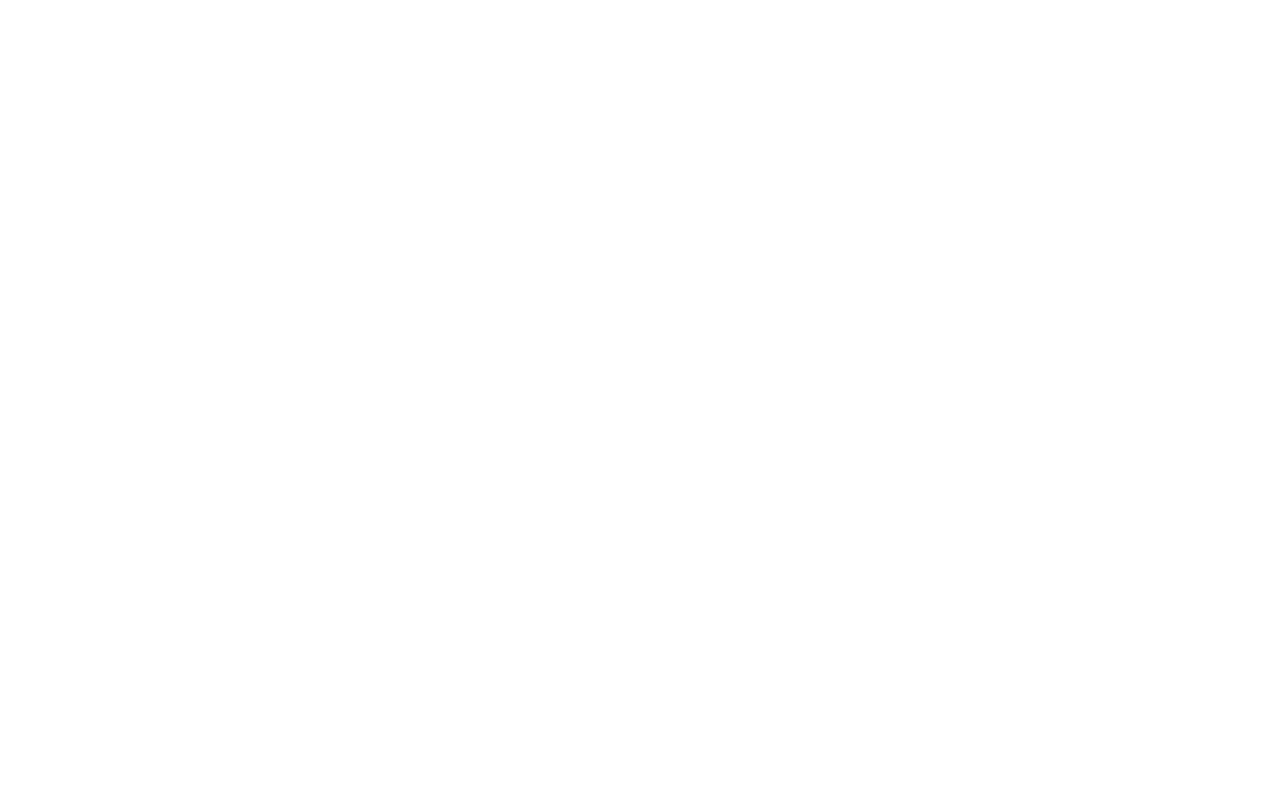
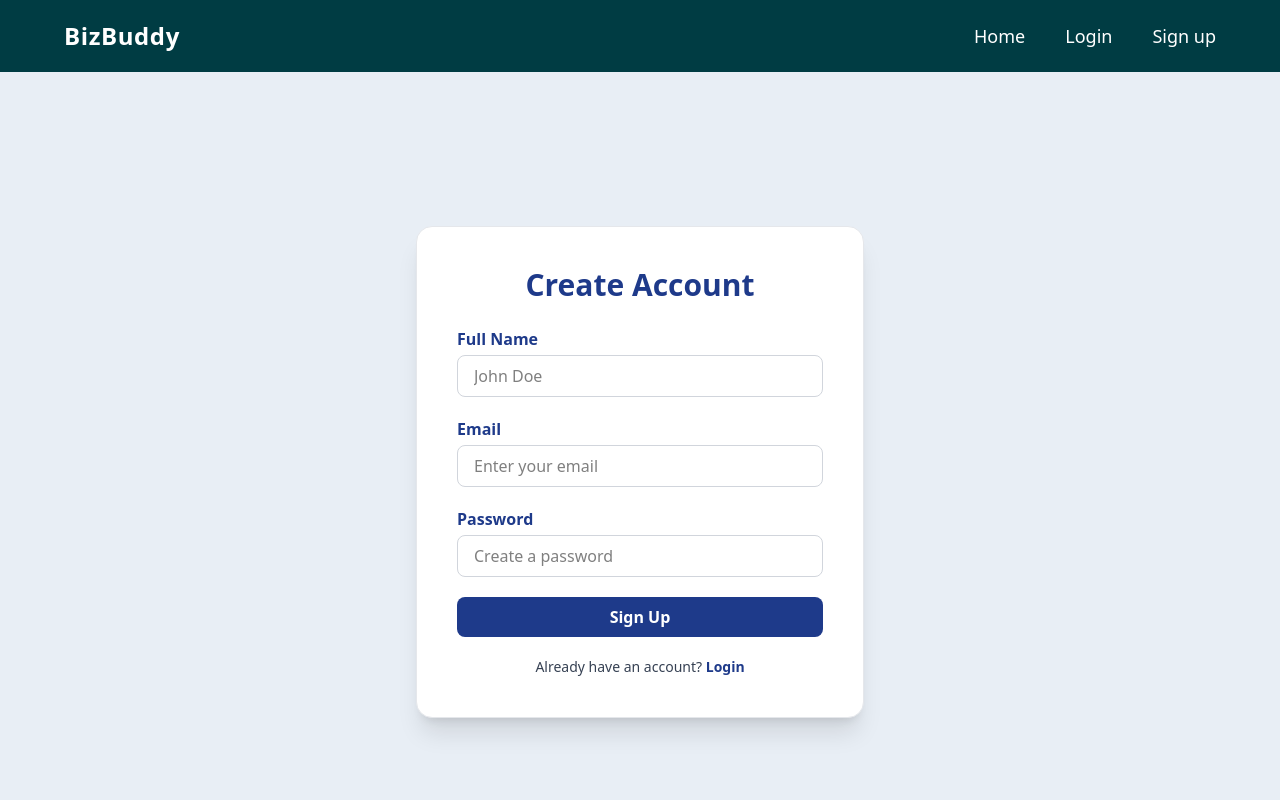
Before and after one commit to Laxman-019/Biz-Buddy, a React app in the folder frontend/: page /signup in a window 1280 px wide. Before the commit this address had no page. Shown: the top 800 px of the page. Built offline with nearby package versions, Linux system fonts and the light colour scheme; the HTML template or start-up script is replaced by a standard one.

Commit message:
Authicantion

```diff
--- a/frontend/src/App.jsx
+++ b/frontend/src/App.jsx
@@ -1,12 +1,16 @@
 import React from 'react'
 import Home from './pages/Home'
 import {Routes,Route} from 'react-router-dom'
+import Login from './auth/login'
+import Signup from './auth/signup'
 
 
 const App = () => {
   return (
     <Routes>
       <Route path='/' element= {<Home />}/>
+      <Route path="/login" element={<Login />}/>
+      <Route path="/signup" element={<Signup />} />
     </Routes>
   )
 }
--- /dev/null
+++ b/frontend/src/auth/Login.jsx
@@ -0,0 +1,109 @@
+import React, { useState } from "react";
+import Layout from "../components/Layout";
+import { useNavigate } from "react-router-dom";
+
+const Login = () => {
+  const [showPassword, setShowPassword] = useState(false);
+  const navigate = useNavigate();
+
+  const handleLogin = (e) => {
+    e.preventDefault();
+    navigate("/home");
+  };
+
+  return (
+    <Layout>
+      <div className="min-h-screen flex items-center justify-center bg-[#E8EEF5] px-6">
+
+        {/* Main Card */}
+        <div className="bg-white p-10 rounded-2xl shadow-xl border border-gray-200 w-full max-w-2xl grid grid-cols-1 md:grid-cols-2 gap-8">
+
+          {/* LEFT SIDE INFO */}
+          <div className="hidden md:flex flex-col justify-center border-r pr-6">
+            <h2 className="text-3xl font-bold text-[#1E3A8A]">
+              Welcome Back 👋
+            </h2>
+
+            <p className="text-gray-600 mt-3 leading-relaxed">
+              Login to access your dashboard, manage your activity, and stay connected.
+            </p>
+
+            <img
+              src="https://cdn-icons-png.flaticon.com/512/3063/3063822.png"
+              alt="Login Illustration"
+              className="w-40 opacity-90 mt-6 mx-auto"
+            />
+          </div>
+
+          {/* RIGHT SIDE FORM */}
+          <div>
+            <h2 className="text-2xl font-bold text-center text-[#1E3A8A]">
+              Account Login
+            </h2>
+            <p className="text-center text-gray-600 mb-6">
+              Enter your credentials to continue
+            </p>
+
+            {/* FORM */}
+            <form className="space-y-5" onSubmit={handleLogin}>
+
+              {/* Email */}
+              <div className="relative">
+                <input
+                  type="email"
+                  required
+                  placeholder="Email Address"
+                  className="w-full px-12 py-3 border border-gray-300 rounded-xl outline-none text-gray-700 focus:ring-2 focus:ring-[#1E3A8A]"
+                />
+                <i className="fa-solid fa-envelope absolute left-4 top-3.5 text-gray-500"></i>
+              </div>
+
+              {/* Password */}
+              <div className="relative">
+                <input
+                  type={showPassword ? "text" : "password"}
+                  required
+                  placeholder="Password"
+                  className="w-full px-12 py-3 border border-gray-300 rounded-xl outline-none text-gray-700 focus:ring-2 focus:ring-[#1E3A8A]"
+                />
+
+                {/* Lock Icon */}
+                <i className="fa-solid fa-lock absolute left-4 top-3.5 text-gray-500"></i>
+
+                {/* Toggle Password */}
+                <span
+                  onClick={() => setShowPassword(!showPassword)}
+                  className="absolute right-4 top-3.5 cursor-pointer text-gray-600"
+                >
+                  {showPassword ? "🙈" : "👁️"}
+                </span>
+              </div>
+
+              {/* Button */}
+              <button
+                type="submit"
+                className="w-full bg-[#1E3A8A] hover:bg-[#142866] transition text-white py-3 rounded-xl font-semibold shadow-md"
+              >
+                Login
+              </button>
+            </form>
+
+            {/* Bottom Text */}
+            <p className="text-center text-gray-600 mt-6">
+              Don’t have an account?
+              <a
+                href="/signup"
+                className="text-[#1E3A8A] font-semibold ml-1 hover:underline"
+              >
+                Sign up
+              </a>
+            </p>
+          </div>
+
+        </div>
+      </div>
+    </Layout>
+  );
+};
+
+export default Login;
--- /dev/null
+++ b/frontend/src/auth/Signup.jsx
@@ -0,0 +1,84 @@
+import React from 'react'
+import Layout from '../components/Layout'
+import { useNavigate, Link } from 'react-router-dom'
+
+const Signup = () => {
+
+  const navigate = useNavigate()
+
+  const handleSignup = (e) => {
+    e.preventDefault()
+
+    // SIGNUP LOGIC HERE (Firebase, API…)
+    navigate("/login")
+  }
+
+  return (
+    <Layout>
+      <div className="min-h-screen flex justify-center items-center bg-[#E8EEF5]">
+
+        <div className="bg-white p-10 rounded-2xl shadow-xl w-full max-w-md border border-gray-200">
+
+          <h2 className="text-3xl font-bold text-center text-[#1E3A8A] mb-6">
+            Create Account
+          </h2>
+
+          <form onSubmit={handleSignup} className="flex flex-col gap-5">
+
+            {/* Full Name */}
+            <div>
+              <label className="text-[#1E3A8A] font-semibold">Full Name</label>
+              <input
+                type="text"
+                required
+                className="w-full px-4 py-2 border border-gray-300 rounded-lg mt-1 focus:outline-none focus:ring-2 focus:ring-[#1E3A8A]"
+                placeholder="John Doe"
+              />
+            </div>
+
+            {/* Email */}
+            <div>
+              <label className="text-[#1E3A8A] font-semibold">Email</label>
+              <input
+                type="email"
+                required
+                className="w-full px-4 py-2 border border-gray-300 rounded-lg mt-1 focus:outline-none focus:ring-2 focus:ring-[#1E3A8A]"
+                placeholder="Enter your email"
+              />
+            </div>
+
+            {/* Password */}
+            <div>
+              <label className="text-[#1E3A8A] font-semibold">Password</label>
+              <input
+                type="password"
+                required
+                className="w-full px-4 py-2 border border-gray-300 rounded-lg mt-1 focus:outline-none focus:ring-2 focus:ring-[#1E3A8A]"
+                placeholder="Create a password"
+              />
+            </div>
+
+            {/* Button */}
+            <button
+              type="submit"
+              className="w-full bg-[#1E3A8A] text-white py-2 rounded-lg font-semibold hover:bg-[#142866] transition-all duration-200"
+            >
+              Sign Up
+            </button>
+
+          </form>
+
+          <p className="text-center mt-5 text-sm text-gray-700">
+            Already have an account?{" "}
+            <Link to="/login" className="text-[#1E3A8A] font-semibold hover:underline">
+              Login
+            </Link>
+          </p>
+
+        </div>
+      </div>
+    </Layout>
+  )
+}
+
+export default Signup
--- a/frontend/src/components/Layout.jsx
+++ b/frontend/src/components/Layout.jsx
@@ -9,6 +9,7 @@ const Layout = ({children}) => {
             <main className='min-h-screen'>{children}</main>
             <Footer />
         </>
+
     )
 }
 
```
Also changed, not shown: frontend/src/pages/Home.jsx (indentation only).
